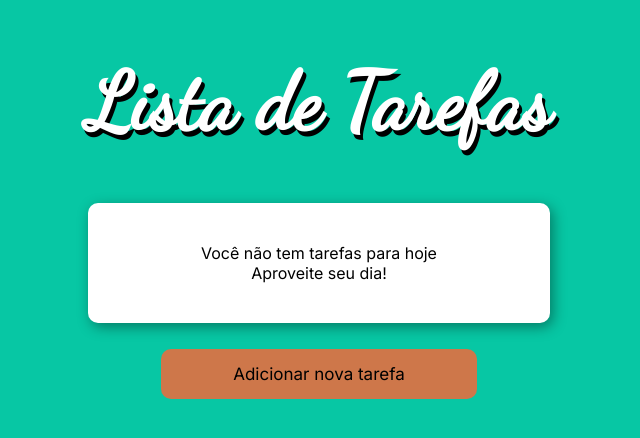
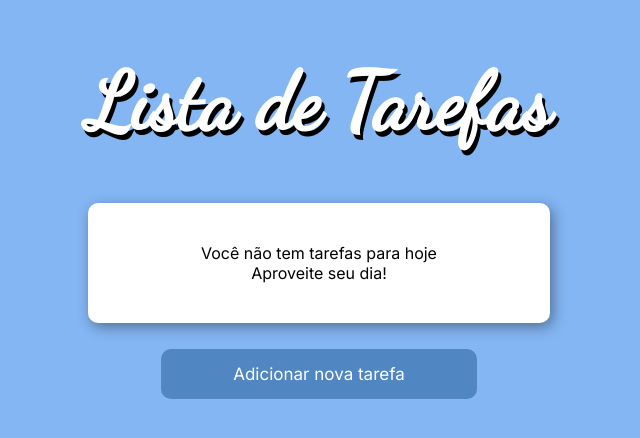
Before and after one commit to GersonJuniorr/appToDo, an Angular app: page / in a window 1280 px wide. Shown: the top 438 px of the page, without its empty margins (321-961 px from the left). Built offline with nearby package versions, Linux system fonts and the light colour scheme.

Commit message:
changing the color of the app

```diff
--- a/src/app/app.component.css
+++ b/src/app/app.component.css
@@ -23,7 +23,7 @@
 
 ul {
     width: 100%;
-    overflow: scroll;
+    overflow: auto;
     max-height: 50vh;
 }
 
@@ -33,9 +33,10 @@ ul {
     border-radius: 10px;
     line-height: 50px;
     text-indent: 10px;
+    color: #fff;
     font-size: 1.2em;
     border: 1px solid grey;
-    background-color: #DCF5E6;
+    background-color: #84B6f4;
     margin-bottom: 15px;
 }
 
@@ -48,21 +49,22 @@ fieldset {
 .divButtonSwitch {
     display: flex;
     justify-content: center;
-
+    color: #fff;
 }
 
 .btnSwitch {
     font-size: 17px;
     border-radius: 10px;
     border: none;
-    background-color: #ce774a;
+    background-color: #5086c1;
+    color: #fff;
     margin-top: 2vw;
     width: 25%;
     height: 50px;
 }
 
 .btnCheck, .btnRemover {
-    color: grey;
+    color: #fff;
     font-size: 18px;
     border: none;
     background-color: transparent;
@@ -73,12 +75,14 @@ ul {
     margin: 10px;
     padding: 10px;
     list-style: none;
-    background: #DCF5E6;
+    background: #84B6f4;
     border-radius: 10px;
 }
 
 li {
     padding: 15px;
+    color: #fff;
+    font-weight: 600;
     margin: 10px;
     margin-left: 20px;
     font-size: 1em;
@@ -88,7 +92,7 @@ li {
 
 li>button {
     border: none;
-    background-color: #DCF5E6;
+    background-color: #84b6f4;
     font-size: 1em;
     float: right;
     opacity: 0.6;
@@ -112,7 +116,8 @@ li>button:hover {
     font-size: 17px;
     border-radius: 10px;
     border: none;
-    background-color: #ce774a;
+    background-color: #5086c1;
+    color: #fff;
     margin-top: 2vw;
     width: 40%;
     height: 50px;
--- a/src/styles.css
+++ b/src/styles.css
@@ -1,6 +1,6 @@
 body {
     height: 90vh;
-    background-color: #07C7A4;
+    background-color: #84b6f4;
 }
 
 * {
```
